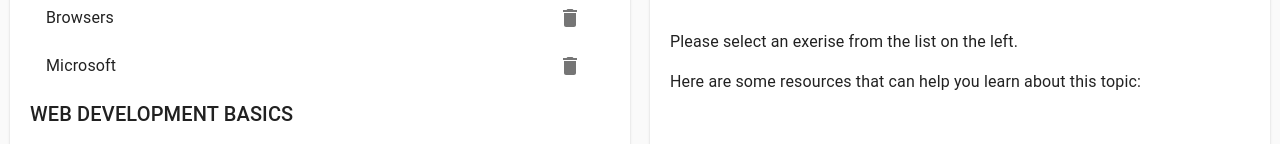
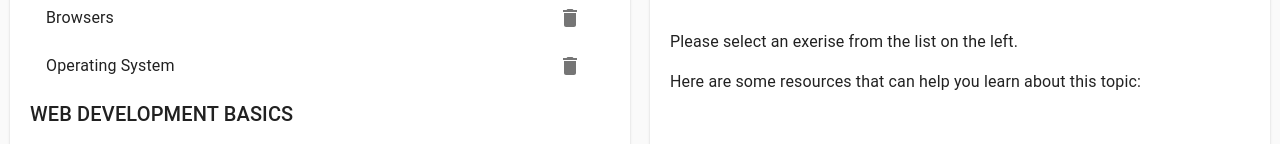
Before and after one commit to kristina-arezina/terms-2-program, a React (Create React App) app: page / in a window 1280 px wide. Shown: the part 188-332 px from the top of the page. Built offline with nearby package versions, Linux system fonts and the light colour scheme.

Commit message:
got operating systems to render

```diff
--- a/src/store.js
+++ b/src/store.js
@@ -14,7 +14,7 @@ export const exercises = [
             'can understand it. They can be thought of as interpreters' +
             ' of the web. Without them it would be very hard to make ' +
             'sense of anything on your screen.',
-        link: 'https://hackernoon.com/i-finally-understand-static-vs-dynamic-typing-and-you-will-too-ad0c2bd0acc7',
+        link: 'https://www.lifewire.com/what-is-a-browser-446234',
         muscles: 'web basics',
         video:"https://www.youtube.com/watch?v=BrXPcaRlBqo",
     },
@@ -68,9 +68,12 @@ export const exercises = [
         muscles: 'libraries'
     },
     {
-        id: 'microsoft',
-        title: 'Microsoft',
-        description: 'Legs exercise...',
+        id: 'operating system',
+        title: 'Operating System',
+        description: 'Every computer requires an operating system. It can be thought of as a huge powerful program ' +
+            'that controls how the computer works. The most popular operating systems for desktops and laptops ' +
+            'are versions of Microsoft Windows, Apple’s OS X, Linux distributions, and mobile operating systems ' +
+            'for smartphones. ',
         muscles: 'web basics'
     },
     ]
```
